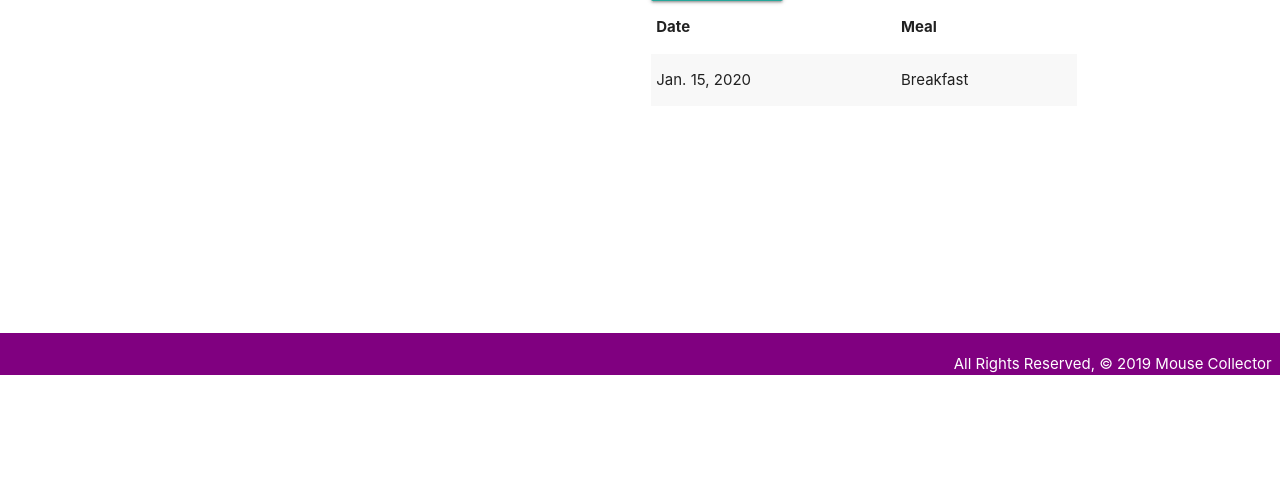
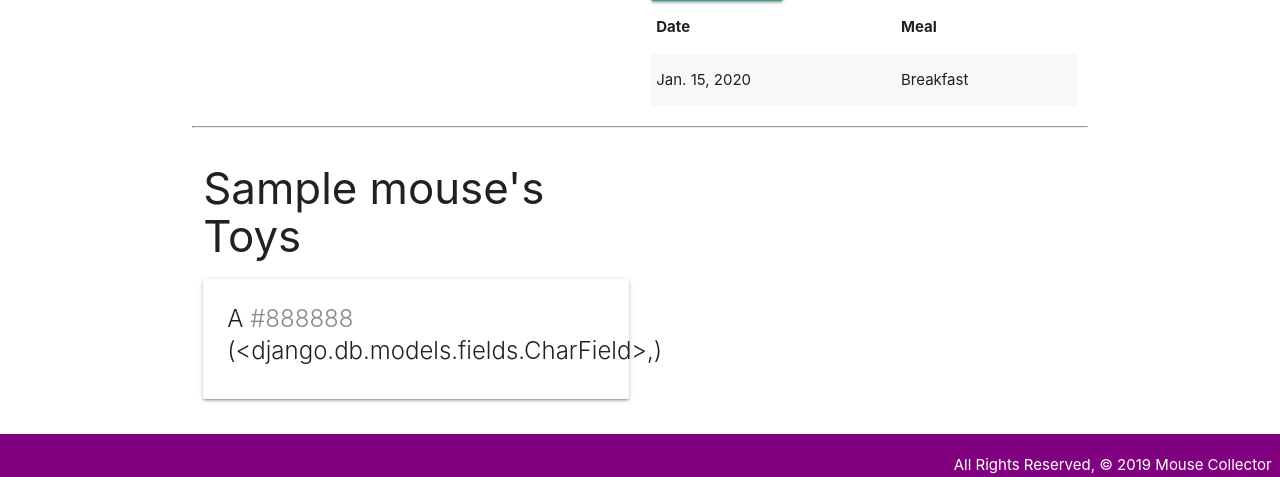
Before and after one commit to mightycesario/mousecollector, a Django app: page /mice/1/ in a window 1280 px wide. Shown: the part 425-902 px from the top of the page. Before the commit the page ends 800 px from the top, so only its background shows below. Run offline with Django 3.2, Linux system fonts and the light colour scheme; tables that the repository leaves empty hold one stand-in row (values such as "Sample post").

Commit message:
added M:M association between mouse and toy, added code to html details page for displaying the mouse:toy association

```diff
--- a/main_app/models.py
+++ b/main_app/models.py
@@ -7,12 +7,22 @@
     ('D', 'Dinner')
 )
 
+
+class Toy(models.Model):
+  name = models.CharField(max_length=50),
+  color = models.CharField(max_length=20)
+
+  def __str__(self):
+      return self.name
+
 # Create your models here.
 class Mouse(models.Model):
   name = models.CharField(max_length=100)
   species = models.CharField(max_length=100)
   description = models.TextField(max_length=250)
   age = models.IntegerField()
+  # adds the many to many association
+  toys = models.ManyToManyField(Toy)
 
 
 
@@ -40,12 +50,6 @@
     ordering = ["-date"]
 
 
-class Toy(models.Model):
-  name = models.CharField(max_length=50),
-  color = models.CharField(max_length=20)
-
-  def __str__(self):
-      return self.name
 
 
 
--- a/main_app/templates/mice/detail.html
+++ b/main_app/templates/mice/detail.html
@@ -41,6 +41,29 @@
     </table>
   </div>
 </div>
+<!-- This is all new markup to be added just above the <script> tag -->
+<hr>
+<div class="row">
+  <div class="col s6">
+    <h3>{{ mouse.name }}'s Toys</h3>
+    {% if mouse.toys.count %}
+      {% for toy in mouse.toys.all %}
+        <div class="card">
+          <div class="card-content">
+            <span class="card-title">
+              A <span style="color: {{ toy.color }}">{{ toy.color }}</span> {{ toy.name }}
+            </span>
+          </div>
+        </div>
+      {% endfor %}
+    {% else %}
+      <h5>No Toys for {{ mouse.name}} :(</h5>
+    {% endif %}
+  </div>
+  <!-- Available toys will come after this line -->
+</div>
+
+
 <script>
 const dateEl = document.getElementById('id_date');
   M.Datepicker.init(dateEl, {
```
Also changed, not shown: main_app/migrations/0004_auto_20210314_0255.py (added).
